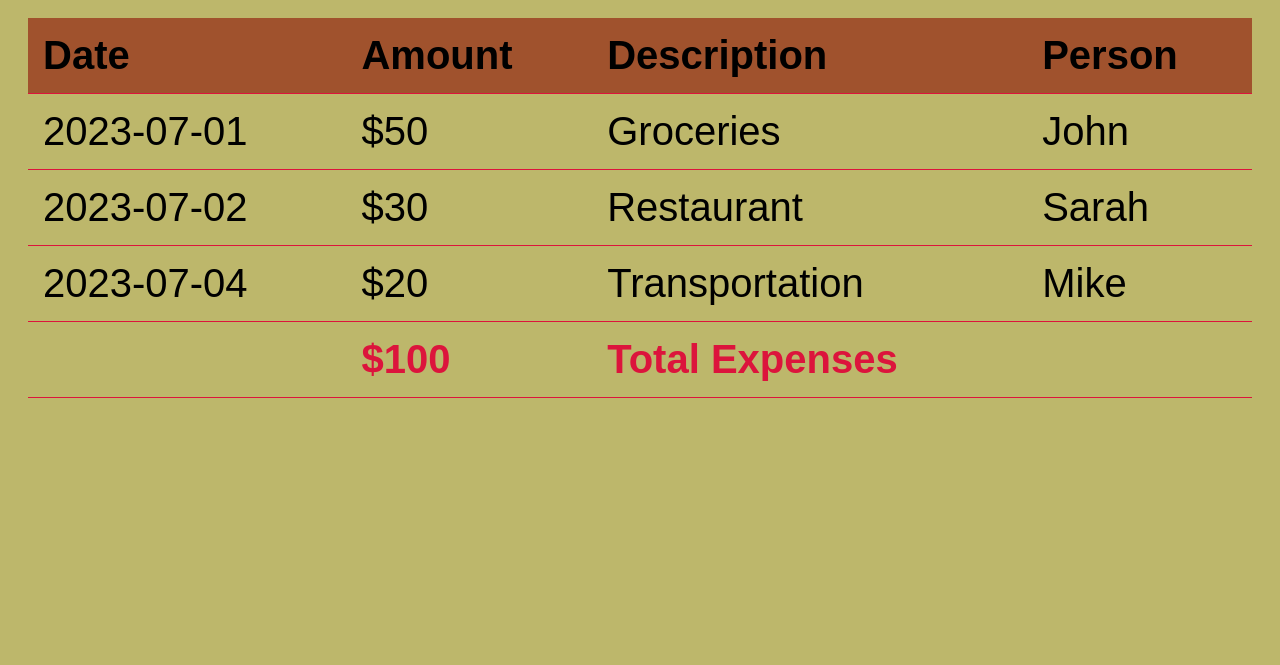
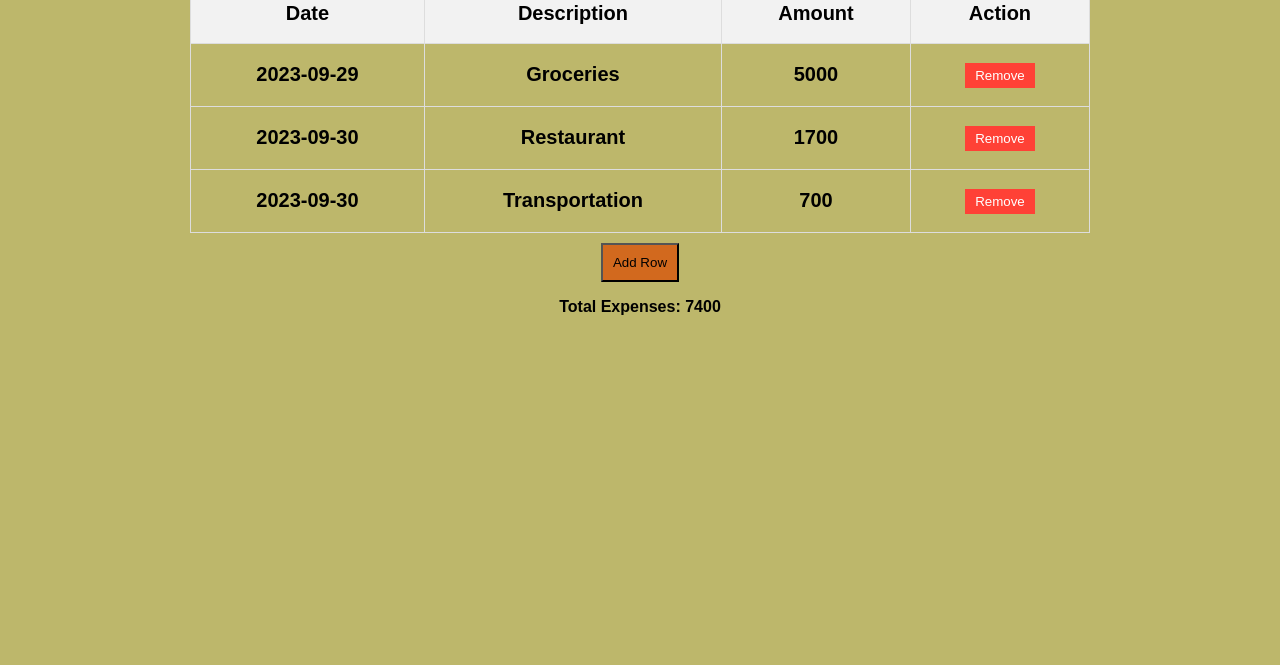
Before and after one commit to Shahjahan11/MyProject, a plain HTML site: page expense.html in a window 1280 px wide. Shown: the part 135-800 px from the top of the page. Drawn offline with Linux system fonts and the light colour scheme.

Commit message:
expense.html

```diff
--- a/expense.html
+++ b/expense.html
@@ -1,94 +1,154 @@
 <!DOCTYPE html>
-<html>
+<html lang="en">
 <head>
-  <title>Expense Page</title>
+    <meta charset="UTF-8">
+    <meta name="viewport" content="width=device-width, initial-scale=1.0">
+    <title>Investment Page</title>
     <style>
+        body {
+    font-family: Arial, sans-serif;
+}
+
+.container {
+    max-width: 900px;
+    margin: 0 auto;
+    text-align: center;
+}
+
 *{
       background-color:darkkhaki;
 }
     body {
       font-family: Arial, sans-serif;
-      padding: 20px;
-    }
-    .oporer_part
-    {
-     text-align: center;
-     font-size: 50px;
-
-    }
-    h1 {
-      color: #333;
+      padding: 30px;
     }
 
 table {
     width: 100%;
     border-collapse: collapse;
-      margin-top: 20px;
-      border: 200px;
+    margin-top: 15px;
+    font-weight: bold;
 }
 
 th, td {
-      padding: 15px;
-      text-align: left;
-      border-bottom: 1px solid crimson;
+    border: 1px solid #ddd;
+    padding: 18px;
+    text-align: center;
+    font-size:20px;
 }
 
 th {
-      background-color:sienna;
+    background-color: #f2f2f2;
 }
 
-    tr{
-      font-size: 40px;
-      /* background-color:sienna; */
-
-    }
-    .table_part
-    {
-      color:black;
-       box-shadow: rgba(0, 0, 0, 0.9) 0px 5px 15px;
+td[contenteditable="true"] {
+    cursor: pointer;
 }
 
-    .total {
+.remove-row {
+    background-color: #ff4136;
+    color: #fff;
+    border: none;
+    padding: 5px 10px;
+    cursor: pointer;
+}
+
+#add-row-button {
+    margin-top: 10px;
+    padding: 10px;
+    background-color:chocolate
+}
+
+#total-income {
     font-weight: bold;
-      color: crimson;
 }
+
         </style>
 </head>
 <body>
-  <h1 class="oporer_part">Expense</h1>
-
-  <table>
+    <div class="container">
+        <h1>Expenses</h1>
+        <table id="income-table">
+            <thead>
                 <tr>
                     <th>Date</th>
+                    <th>Description</th>
                     <th>Amount</th>
-      <th>Description</th>
-      <th>Person</th>
+                    <th>Action</th>
+                </tr>
+            </thead>
+            <tbody>
+                <tr>
+                    <td contenteditable="true">2023-09-29</td>
+                    <td contenteditable="true">Groceries</td>
+                    <td contenteditable="true">5000</td>
+                    <td><button class="remove-row">Remove</button></td>
                 </tr>
                 <tr>
-      <td>2023-07-01</td>
-      <td>$50</td>
-      <td>Groceries</td>
-      <td>John</td>
+                    <td contenteditable="true">2023-09-30</td>
+                    <td contenteditable="true">Restaurant</td>
+                    <td contenteditable="true">1700</td>
+                    <td><button class="remove-row">Remove</button></td>
                 </tr>
                 <tr>
-      <td>2023-07-02</td>
-      <td>$30</td>
-      <td>Restaurant</td>
-      <td>Sarah</td>
+                    <td contenteditable="true">2023-09-30</td>
+                    <td contenteditable="true">Transportation</td>
+                    <td contenteditable="true">700</td>
+                    <td><button class="remove-row">Remove</button></td>
                 </tr>
-    <tr>
-      <td>2023-07-04</td>
-      <td>$20</td>
-      <td>Transportation</td>
-      <td>Mike</td>
-    </tr>
-    <tr class="total">
-      <td></td>
-      <td>$100</td>
-      <td>Total Expenses</td>
-      <td></td>
-    </tr>
+            </tbody>
         </table>
+        <button id="add-row-button">Add Row</button>
+        <p id="total-income">Total Expenses: <span >7400</span></p>
+    </div>
+    <script >
 
+const incomeTable = document.getElementById('income-table');
+const addRowButton = document.getElementById('add-row-button');
+const totalIncomeElement = document.getElementById('total-income');
+const removeButtons = document.querySelectorAll('.remove-row');
+
+
+incomeTable.addEventListener('input', updateTotal);
+function updateTotal() {
+    let totalIncome = 0;
+    const rows = incomeTable.getElementsByTagName('tr');
+    for (let i = 1; i < rows.length; i++) {
+        const cells = rows[i].getElementsByTagName('td');
+        const date = cells[0].textContent;
+        const description = cells[1].textContent;
+        const amount = parseFloat(cells[2].textContent) || 0;
+        totalIncome += amount;
+    }
+    totalIncomeElement.textContent = totalIncome.toFixed(2);
+}
+
+
+function addRow() {
+    const newRow = incomeTable.insertRow(-1);
+    newRow.innerHTML = `
+        <td contenteditable="true">New Date</td>
+        <td contenteditable="true">New Description</td>
+        <td contenteditable="true">0</td>
+        <td><button class="remove-row">Remove</button></td>
+    `;
+    newRow.addEventListener('input', updateTotal);
+    const removeButton = newRow.querySelector('.remove-row');
+    removeButton.addEventListener('click', removeRow);
+}
+
+
+function removeRow() {
+    const row = this.closest('tr');
+    row.remove();
+    updateTotal();
+}
+
+removeButtons.forEach(button => {
+    button.addEventListener('click', removeRow);
+});
+addRowButton.addEventListener('click', addRow);
+
+    </script>
 </body>
 </html>
```
Lines whose indentation alone changed are shown as unchanged.
